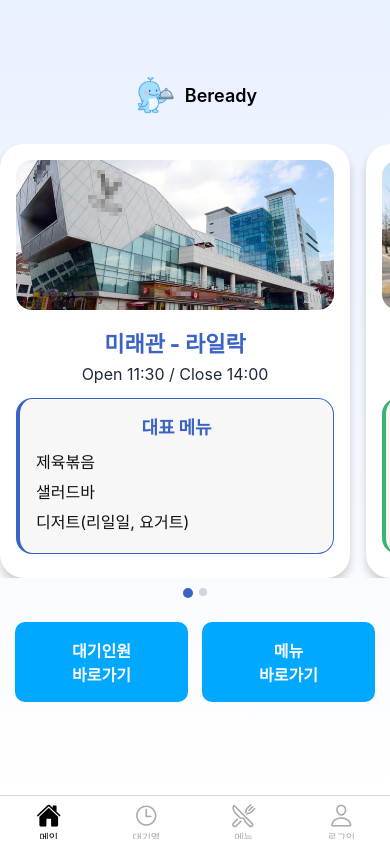
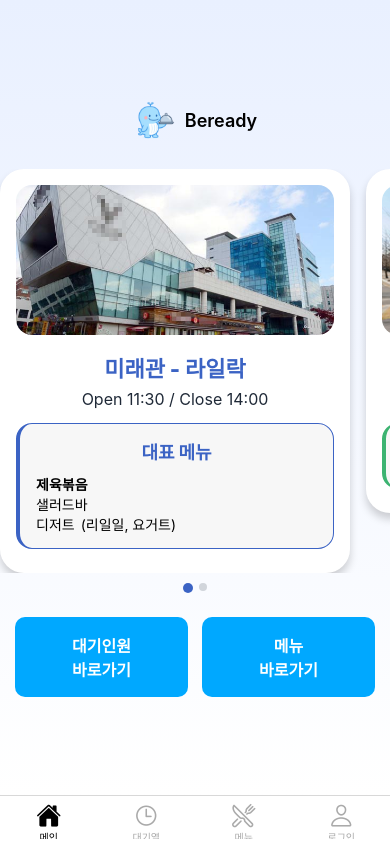
Before and after one commit to xode114kr1/beready-fe, a React Native app: screen /HomeMain in a window 390 px wide. Built offline with nearby package versions, Linux system fonts and the light colour scheme; no server answers.

Commit message:
feat : HomeScreen에서 랜덤 리뷰 관련 코드 제거 및 RestaurantCardCarousel에 randomMenu 전달

```diff
--- a/screens/HomeScreen/HomeScreen.js
+++ b/screens/HomeScreen/HomeScreen.js
@@ -9,8 +9,6 @@ import RestaurantCardCarousel from "./components/RestaurantCardCarousel";
 export default function HomeScreen() {
   const navigation = useNavigation();
 
-  const [randomReviewOne, setRandomReviewOne] = useState();
-  const [randomReviewTwo, setRandomReviewTwo] = useState();
   const [randomMenu, setRandomMenu] = useState(null);
 
   const fetchRandomMenu = async () => {
@@ -21,26 +19,14 @@ export default function HomeScreen() {
       console.log("fetchRandomMenu error : ", error.message);
     }
   };
-  const fetchRandomReview = async () => {
-    try {
-      const res1 = await backApi.get("/review/random");
-      const res2 = await backApi.get("/review/random");
-      setRandomReviewOne(res1.data.data);
-      setRandomReviewTwo(res2.data.data);
-    } catch (error) {
-      console.log("fetchRandomReview error", error.message);
-    }
-  };
 
   useEffect(() => {
     fetchRandomMenu();
-    fetchRandomReview();
   }, []);
 
   return (
     <GradientScreenWrapper>
       <View style={styles.container}>
-        {/* 상단 로고 영역 */}
         <View style={styles.imageBox}>
           <Image
             source={require("../../assets/Logo.png")}
@@ -49,7 +35,7 @@ export default function HomeScreen() {
           <Text style={styles.logoText}>Beready</Text>
         </View>
 
-        <RestaurantCardCarousel />
+        <RestaurantCardCarousel randomMenu={randomMenu} />
 
         <View style={styles.rowButtons}>
           <TouchableOpacity
@@ -65,30 +51,6 @@ export default function HomeScreen() {
           >
             <Text style={styles.bigButtonText}>메뉴{"\n"}바로가기</Text>
           </TouchableOpacity>
-        </View>
-
-        {/* 랜덤 리뷰(선택 사항: 하단에 작게 정리) */}
-        <View style={styles.reviewWrap}>
-          {!!randomReviewOne && (
-            <View style={styles.reviewBox}>
-              <Text style={styles.reviewStar}>
-                {randomReviewOne?.menuId?.name}
-              </Text>
-              <Text style={styles.reviewText}>
-                "{randomReviewOne?.content}" - {randomReviewOne?.userId?.name}
-              </Text>
-            </View>
-          )}
-          {!!randomReviewTwo && (
-            <View style={styles.reviewBox}>
-              <Text style={styles.reviewStar}>
-                {randomReviewTwo?.menuId?.name}
-              </Text>
-              <Text style={styles.reviewText}>
-                "{randomReviewTwo?.content}" - {randomReviewTwo?.userId?.name}
-              </Text>
-            </View>
-          )}
         </View>
       </View>
     </GradientScreenWrapper>
--- a/screens/HomeScreen/components/RestaurantCardCarousel.js
+++ b/screens/HomeScreen/components/RestaurantCardCarousel.js
@@ -1,5 +1,29 @@
 import React, { useState } from "react";
 import { View, Text, Image, StyleSheet, FlatList } from "react-native";
+
+function LilacMenu({ todayMenu }) {
+  return (
+    <View>
+      <Text style={{ fontWeight: "700" }}>제육볶음</Text>
+      <Text>샐러드바</Text>
+      <View style={{ flexDirection: "row", gap: 6 }}>
+        <Text>디저트</Text>
+        <Text>(리일일, 요거트)</Text>
+      </View>
+    </View>
+  );
+}
+
+function DallaeMenu({ randomMenu }) {
+  return (
+    <View>
+      <View style={{ flexDirection: "row", justifyContent: "space-between" }}>
+        <Text>{randomMenu?.name}</Text>
+        <Text>{randomMenu?.price}</Text>
+      </View>
+    </View>
+  );
+}
 
 const THEMES = {
   blue: {
@@ -16,8 +40,7 @@ const THEMES = {
   },
 };
 
-export default function RestaurantCardCarousel() {
-  // --- 하드코딩 카드 데이터 (이미지 경로만 네 프로젝트에 맞게 교체) ---
+export default function RestaurantCardCarousel({ todayMenu, randomMenu }) {
   const cards = [
     {
       key: "lilac",
@@ -26,7 +49,8 @@ export default function RestaurantCardCarousel() {
       title: "미래관 - 라일락",
       time: "Open 11:30 / Close 14:00",
       boxTitle: "대표 메뉴",
-      menu: ["제육볶음", "샐러드바", "디저트(리일일, 요거트)"],
+      Menu: LilacMenu,
+      getMenuProps: () => ({ todayMenu }),
     },
     {
       key: "dallae",
@@ -35,7 +59,8 @@ export default function RestaurantCardCarousel() {
       title: "위드센터 - 다래락",
       time: "Open 09:00 / Close 19:00",
       boxTitle: "추천 메뉴",
-      menu: ["스멸김밥 3,500원", "된장국", "샐러드"],
+      Menu: DallaeMenu,
+      getMenuProps: () => ({ randomMenu }),
     },
   ];
 
@@ -53,6 +78,9 @@ export default function RestaurantCardCarousel() {
         ItemSeparatorComponent={() => <View style={{ width: 16 }} />}
         renderItem={({ item }) => {
           const t = THEMES[item.theme];
+          const Menu = item.Menu;
+          const menuProps = item.getMenuProps?.() || {};
+
           return (
             <View style={[styles.card]}>
               <View style={styles.imageHolder}>
@@ -68,11 +96,7 @@ export default function RestaurantCardCarousel() {
                 <Text style={[styles.menuTitle, { color: t.accent }]}>
                   {item.boxTitle}
                 </Text>
-                {item.menu.map((m, i) => (
-                  <Text key={i} style={styles.menuLine}>
-                    {m}
-                  </Text>
-                ))}
+                <Menu {...menuProps} />
               </View>
 
               <View style={{ height: 8 }} />
```
